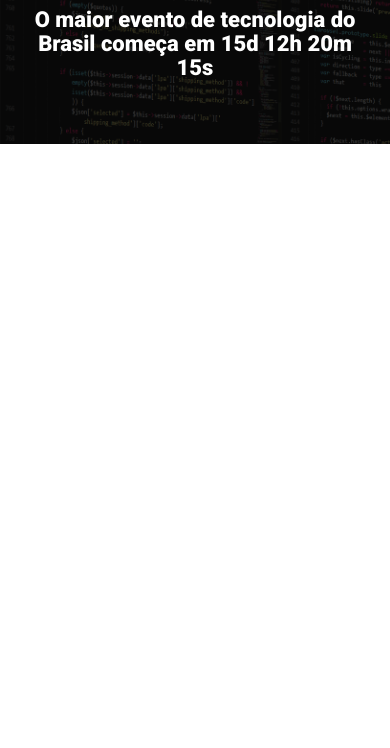
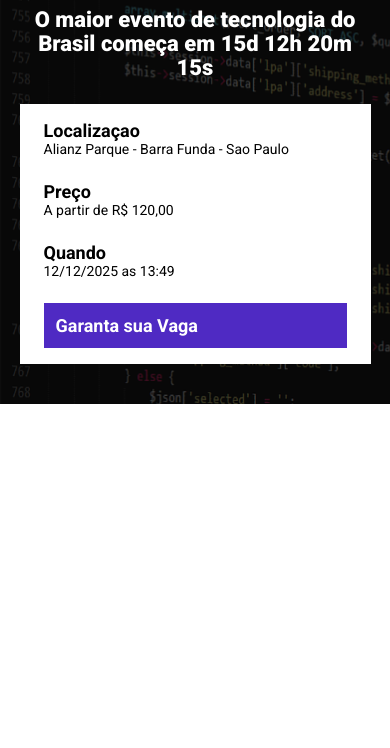
Before and after one commit to IanAlmeida247/ebac_tech_talks, a website built with Parcel: page src/index.html in a window 390 px wide. Shown: the part 96-844 px from the top of the page. Built offline with nearby package versions, Linux system fonts and the light colour scheme.

Commit message:
criando buttons

```diff
--- a/src/index.html
+++ b/src/index.html
@@ -18,6 +18,25 @@
             <p class="hero__text">
                 O maior evento de tecnologia do Brasil começa em 15d 12h 20m 15s
             </p>
+            <div class="infos-bar">
+                <ul class="infos-bar__infos">
+                    <li class="infos-bar__infos__item">
+                        <b>Localizaçao</b>
+                        Alianz Parque - Barra Funda - Sao Paulo
+                    </li>
+                    <li class="infos-bar__infos__item">
+                        <b>Preço</b>
+                        A partir de R$ 120,00
+                    </li>
+                    <li class="infos-bar__infos__item">
+                        <b>Quando</b>
+                        12/12/2025 as 13:49
+                    </li>
+                </ul>
+                <a href="https://oblogdabosta.blogspot.com/" class="button button--primary">
+                    Garanta sua Vaga
+                </a>
+            </div>
         </div>
     </header>
 
--- /dev/null
+++ b/src/styles/components/_buttons.scss
@@ -0,0 +1,23 @@
+.button {
+    padding: 12px;
+    font-size: 18px;
+    font-weight: bold;
+    text-decoration: none;
+    text-align: center;
+    white-space: nowrap;
+
+    &--primary {
+        color: #fff;
+        background-color: #4f2ac3;
+    }
+
+    @media (max-width: 640px) {
+        display: block;
+        width: 100%;
+    }
+
+    @media (max-width: 1024px) {
+        display: flex;
+        align-items: center;
+    }
+}
--- /dev/null
+++ b/src/styles/components/_infos_bar.scss
@@ -0,0 +1,40 @@
+.infos-bar {
+    padding: 16px 24px;
+    background-color: #fff;
+    display: flex;
+    justify-content: space-between;
+
+    &__infos {
+        display: flex;
+        gap: 40px;
+
+        &__item {
+            font-size: 14px;
+            color: #000;
+
+            b {
+                color: #000;
+                font-size: 18px;
+                display: block;
+            }
+        }
+    }
+
+    @media (max-width: 640px) {
+        display: block;
+
+        &__infos {
+            display: block;
+
+            &__item {
+                margin-bottom: 24px;
+            }
+        }
+    }
+
+    @media (max-width: 1024px) {
+        &__infos {
+            gap: 16px;
+        }
+    }
+}
--- a/src/styles/main.scss
+++ b/src/styles/main.scss
@@ -1,4 +1,6 @@
 @use 'hero';
+@use 'components/infos_bar';
+@use 'components/buttons';
 
 * {
     margin: 0;
@@ -6,6 +8,7 @@
     box-sizing: border-box;
     font-family: Roboto, sans-serif;
     color: #fff;
+    list-style: none;
 }
 
 .container {
```
